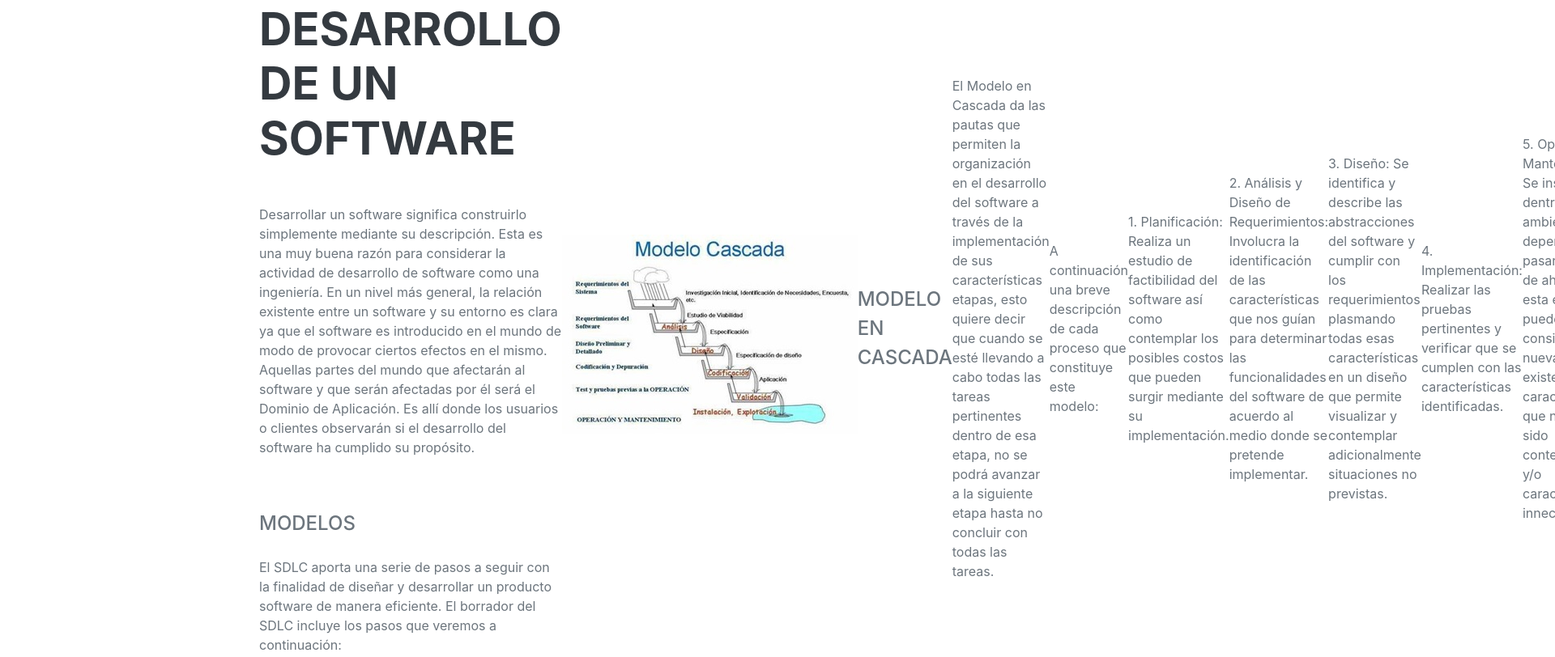
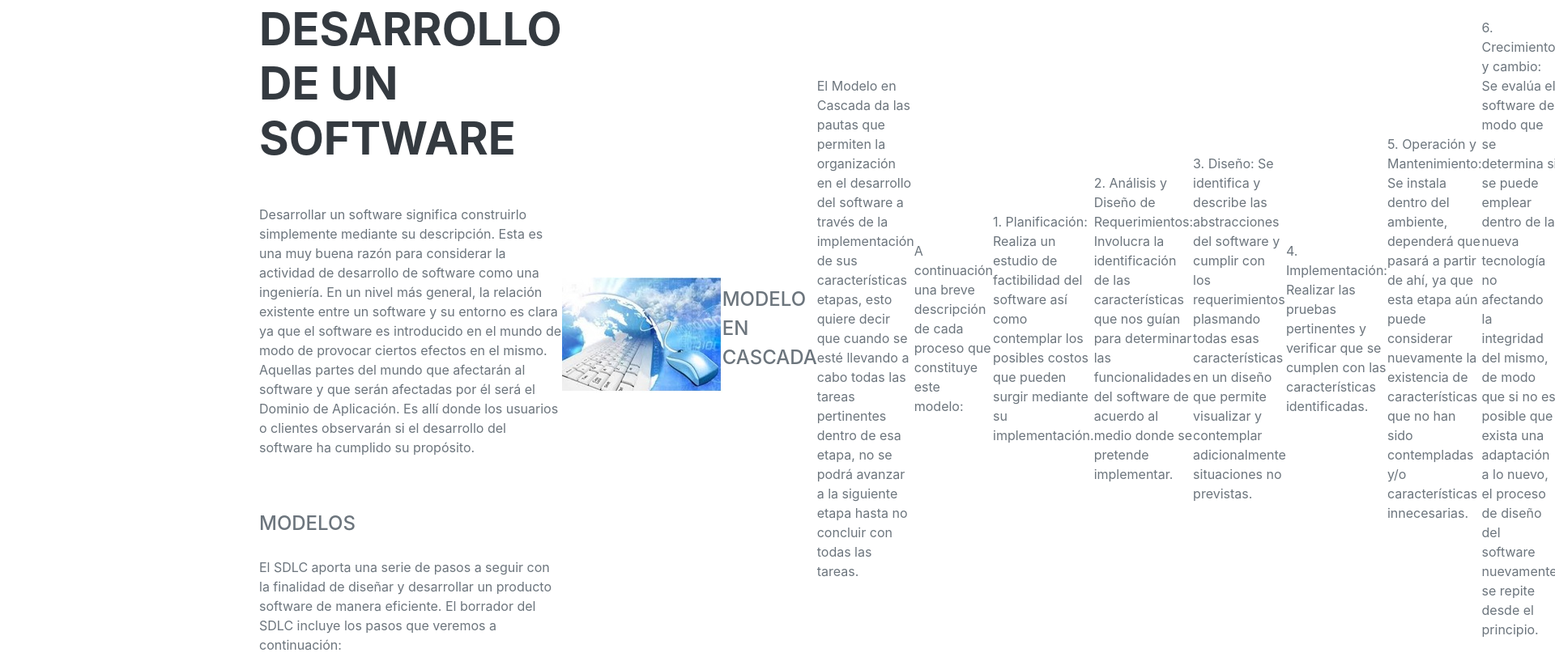
Before and after one commit to Dario-Alcivar/Trabajo1, a plain HTML site: page index.html in a window 1280 px wide. Shown: the part 4033-4845 px from the top of the page at 81% size, 1920 px wide, since content can reach past the window. Drawn offline with nearby package versions, Linux system fonts and the light colour scheme; a web font is replaced by a local one.

Commit message:
Update index.html

```diff
--- a/index.html
+++ b/index.html
@@ -148,12 +148,11 @@
                            <p>Desarrollar un software significa construirlo simplemente mediante su descripción. Esta es una muy buena razón para considerar la actividad de desarrollo de software como una ingeniería. En un nivel más general, la relación existente entre un software y su entorno es clara ya que el software es introducido en el mundo de modo de provocar ciertos efectos en el mismo.  Aquellas partes del mundo que afectarán al software y que serán afectadas por él será el Dominio de Aplicación. Es allí donde los usuarios o clientes observarán si el desarrollo del software ha cumplido su propósito.</p>
                         </div>
                     </div>
-                          <div class="subheading mb-4">MODELOS</div>
+                        <div class="subheading mb-4">MODELOS</div>
                            <p>El SDLC aporta una serie de pasos a seguir con la finalidad de diseñar y desarrollar un producto software de manera eficiente. El borrador del SDLC incluye los pasos que veremos a continuación:</p>
-                          </div>
-                          <img src="assets/img/Cascada.jpg"
-                          </div>
-                    </div>
+                        </div>
+                        <img src="assets/img/PDS.jpg"
+                        </div>
                     </div>
                         <div class="subheading mb-3">MODELO EN CASCADA</div>
                            <p>El Modelo en Cascada da las pautas que permiten la organización en el desarrollo del software a través de la implementación de sus características etapas, esto quiere decir que cuando se esté llevando a cabo todas las tareas pertinentes dentro de esa etapa, no se podrá avanzar a la siguiente etapa hasta no concluir con todas las tareas.</p>
```
